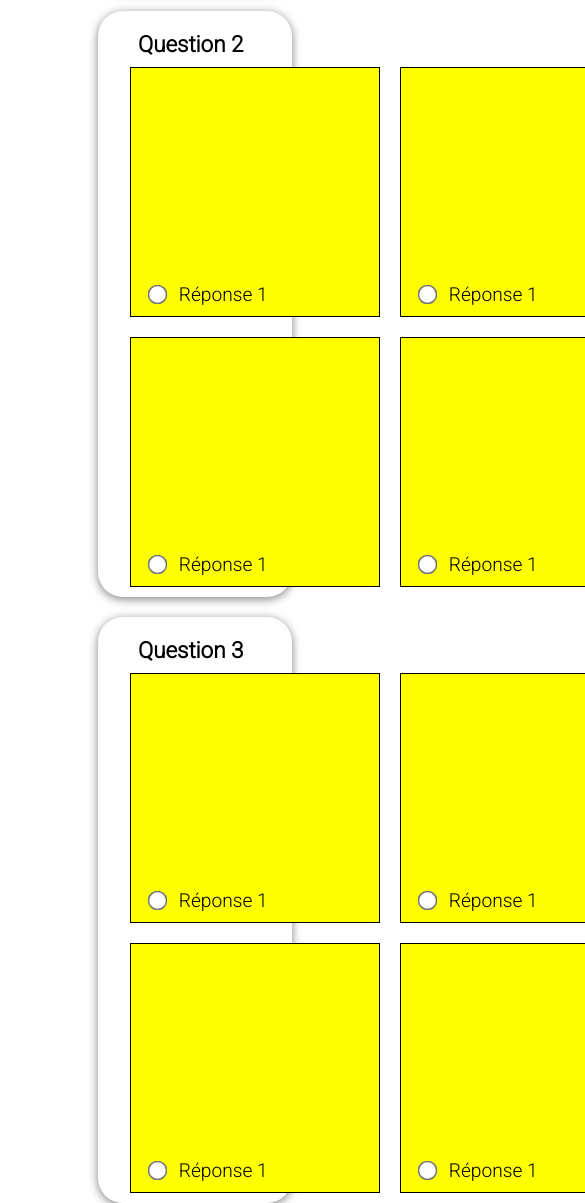
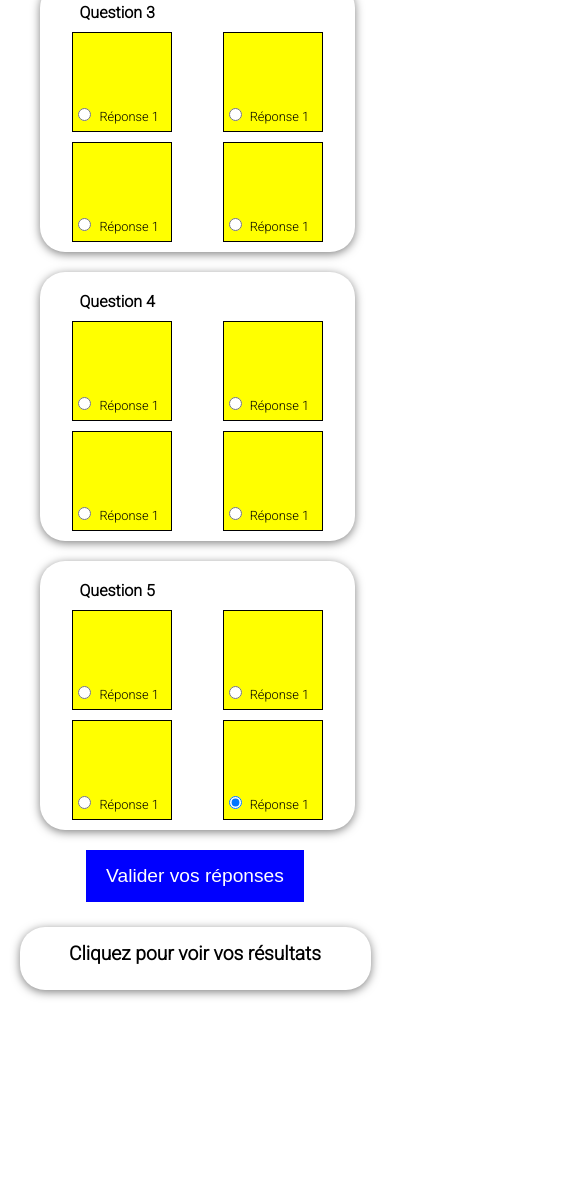
Before and after one commit to DigitalMeteorCode/QuizzGame, a plain HTML site: page index.html in a window 390 px wide. Shown: the part 761-1964 px from the top of the page, 585 px wide, since content can reach past the window. After the commit the page ends 1801 px from the top, so only its background shows below. Drawn offline with Linux system fonts and the light colour scheme; a web font is replaced by a local one.

Commit message:
Responsivité

```diff
--- a/style.css
+++ b/style.css
@@ -128,3 +128,56 @@ form button:hover {
         transform: translateX(0px);
     }
 }
+
+
+@media (max-width: 799px) {
+    .container-global {
+        width: 90%;
+      }
+    .question-block h4 {
+      font-size: 1rem;
+    }
+    .question-block {
+        width: 90%;
+    }
+    .question-choices > div {
+        width: 100px;
+        height: 100px;
+      }
+    .question-choices {
+      /*border: solid 2px red;*/
+      padding: 0 0.8rem 0 0.8rem;
+      grid-gap: 10px;
+    }
+    .choices-check {
+        top: 70px;
+        right: 0px;
+        font-size: 0.8rem;
+    }
+    .question-block input[type="radio"] {
+        transform: scale(1);
+        margin: 5px;
+    }
+    .resultats {
+        padding: 15px;
+        margin: 25px 0 50px;
+        border-radius: 25px;
+        box-shadow: 0 2px 10px rgba(0, 0, 0, 0.5);
+    }
+    .resultats h2 {
+        text-align: center;
+        font-size: 1.2rem;
+    }
+    form button {
+        border: none;
+        outline: none;
+        display: block;
+        margin: 20px auto;
+        padding: 15px 20px;
+        cursor: pointer;
+        font-size: 1.2rem;
+        color: white;
+        background-color: blue;
+        transition: background-color 0.5s ease-in-out;
+    }
+}
```
